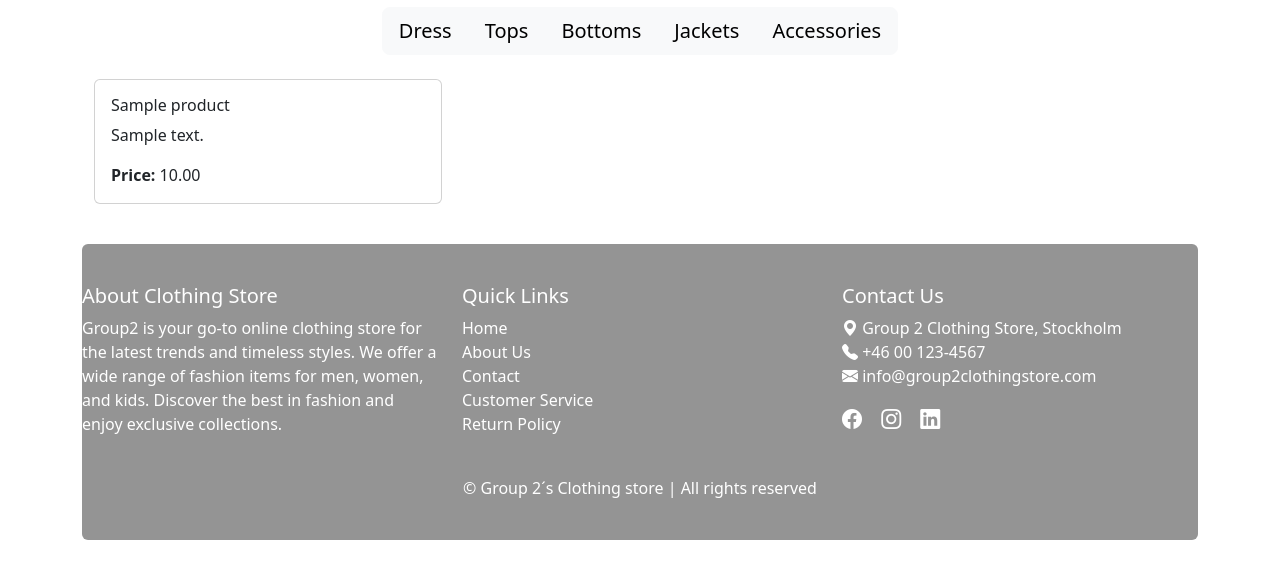
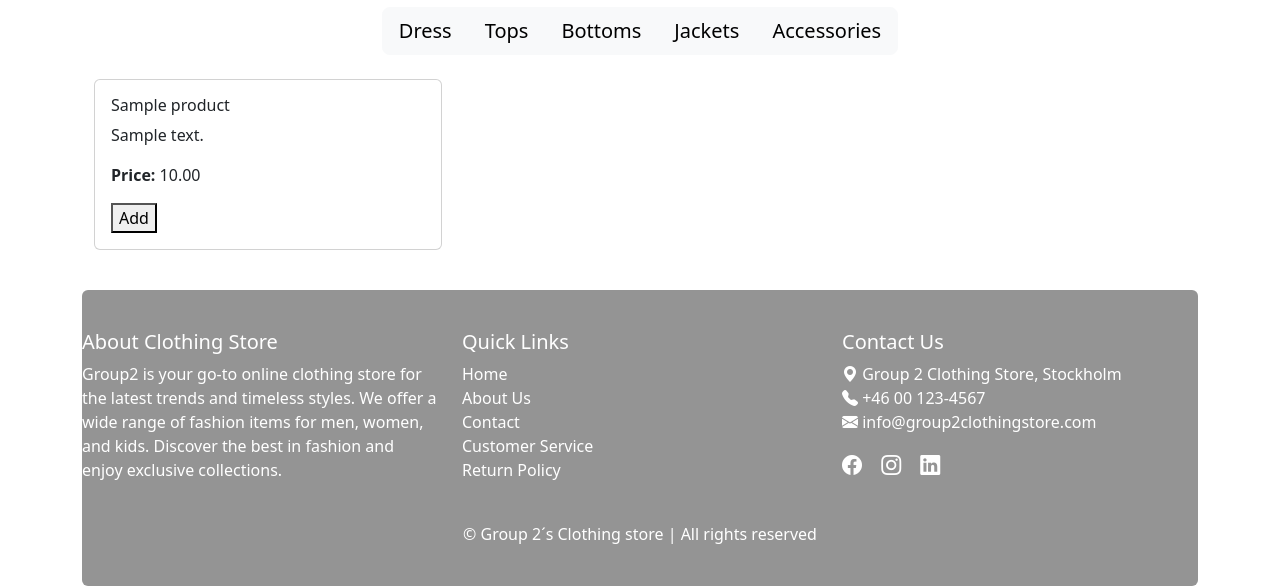
Before and after one commit to MadhuPojha/Clothing-Store, a Django app: page /product/ in a window 1280 px wide. Shown: the part 352-938 px from the top of the page. Before the commit the page ends 892 px from the top, so only its background shows below. Run offline with Django 5.2, Linux system fonts and the light colour scheme; tables that the repository leaves empty hold one stand-in row (values such as "Sample post"); some libraries are stand-ins or nearby versions.

Commit message:
add "Add" button to Product.html

```diff
--- a/clothing_store/templates/product.html
+++ b/clothing_store/templates/product.html
@@ -49,12 +49,22 @@
                 <div class="col-md-4">
                     <div class="card mb-4">
                         {% if item.image_url %}
-                            <img src="{{ item.image.url }}" class="card-img-top" alt="{{ item.name }}">
+                            <img
+                                src="{{ item.image.url }}"
+                                class="card-img-top"
+                                alt="{{ item.name }}"
+                            >
                         {% endif %}
                         <div class="card-body">
                             <h6 class="card-title">{{ item.name }}</h6>
                             <p class="card-text">{{ item.description }}</p>
                             <p class="card-text"><strong>Price:</strong> {{ item.price }}</p>
+                            <form
+                                action="{% url 'cart_app:cart_add' item.id %}"
+                                method="post">
+                                    {% csrf_token %}
+                                <button type="submit">Add</button>
+                            </form>
                             <!-- can include more fields here if necessary -->
                         </div>
                     </div>
```
